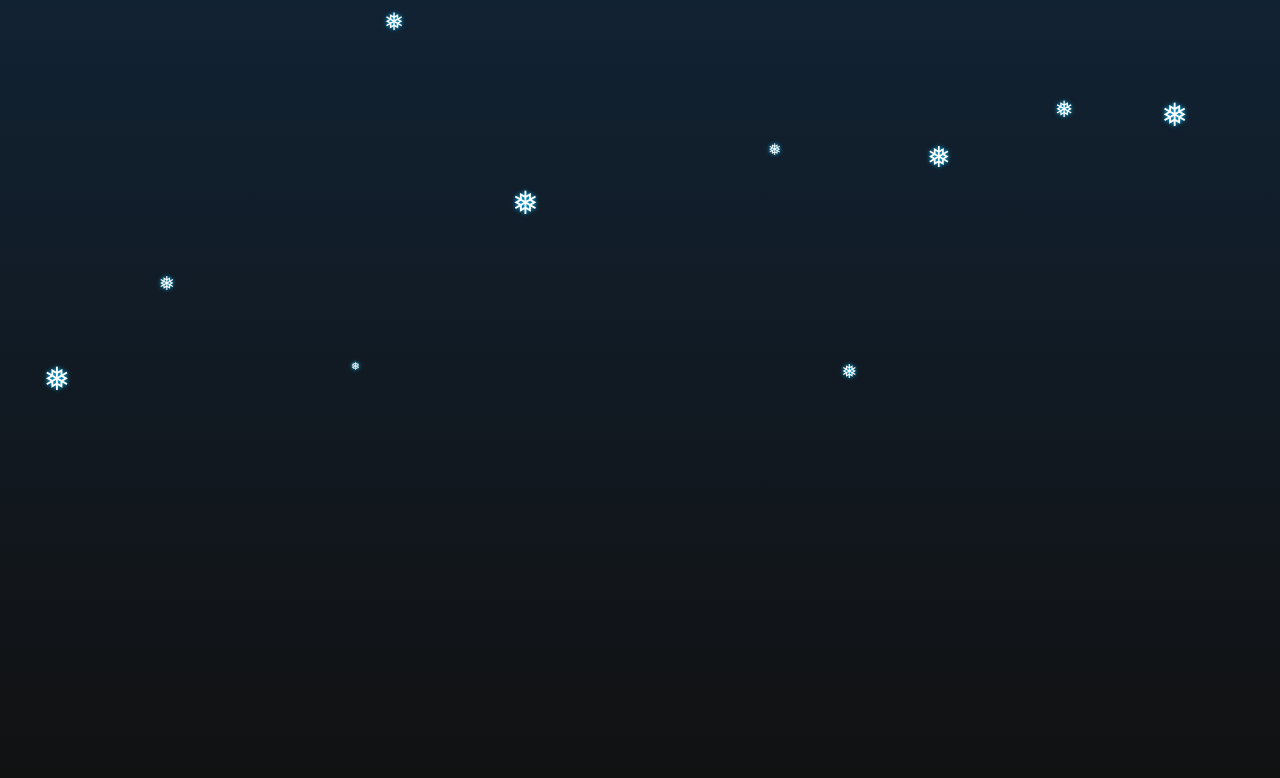
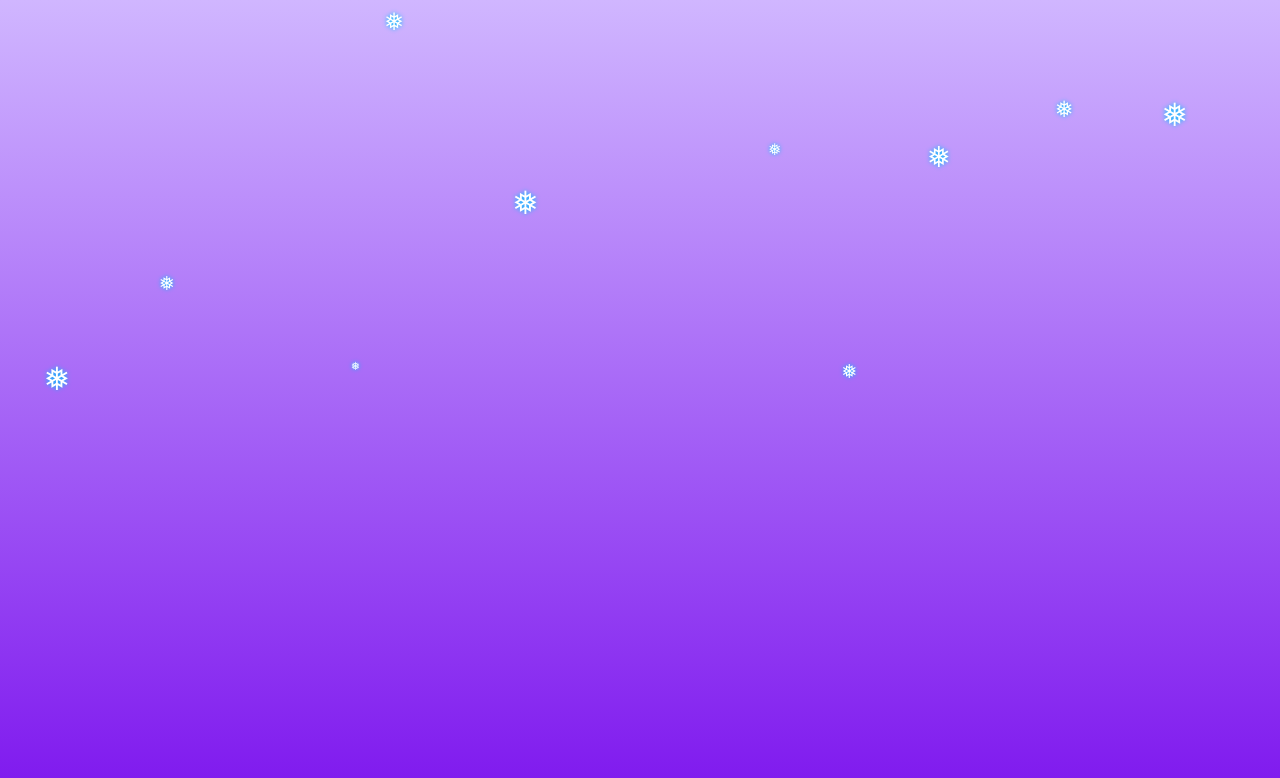
Before and after one commit to Dhanasekar-KR/Snowflake_Animation, a plain HTML site: page index.html in a window 1280 px wide. Drawn offline with Linux system fonts and the light colour scheme.

Commit message:
Update style.css

```diff
--- a/style.css
+++ b/style.css
@@ -11,7 +11,7 @@ html, body {
   height: 100vh;
   position: relative;
   overflow: hidden;
-  background: linear-gradient(#123, #111);
+  background: linear-gradient(#d0b6ff, #7e17ee);
 }
 
 /* Customizable snowflake styling */
```
